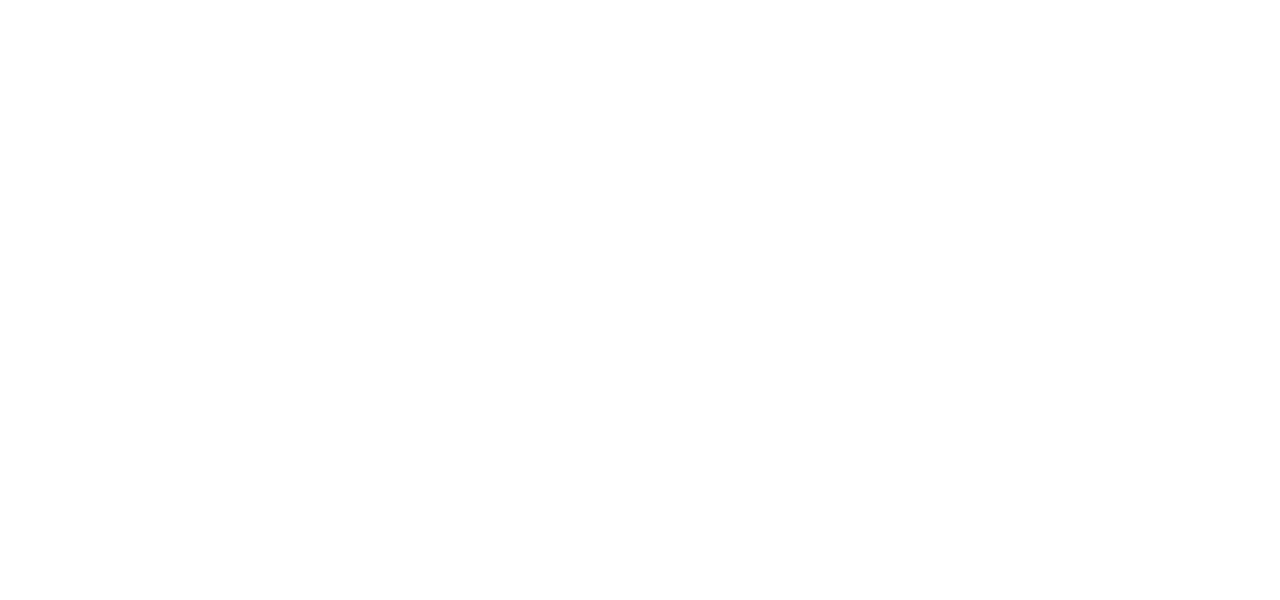
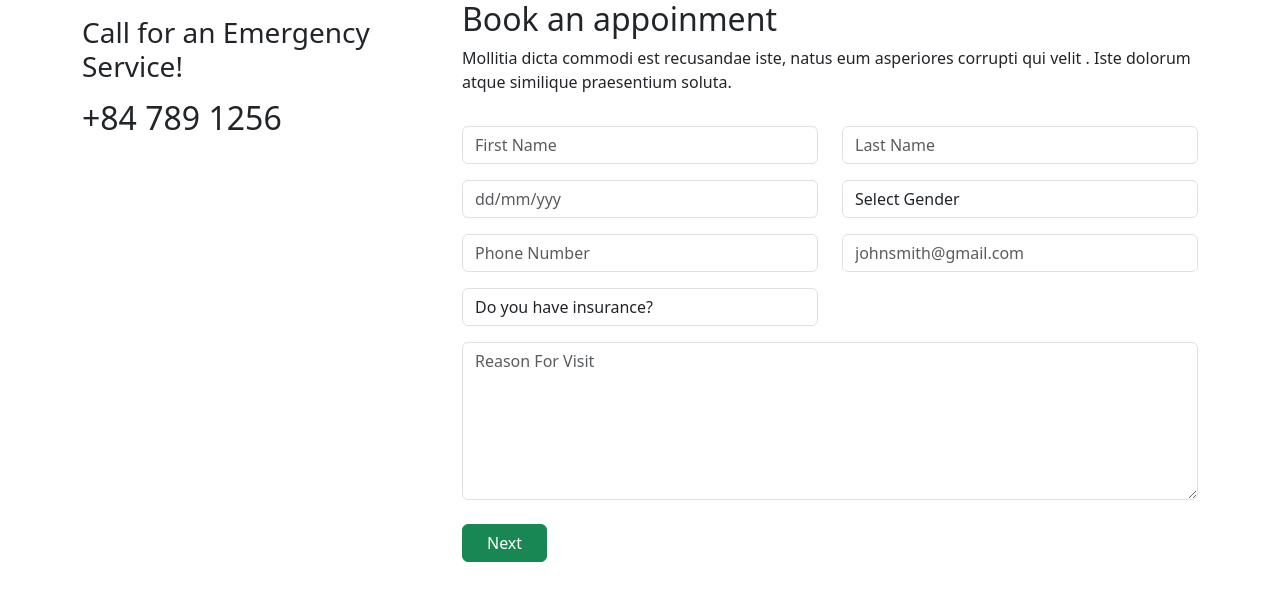
Before and after one commit to ParisaDarkhal/Urgent-Care-Checkin, a React (Create React App) app in the folder client/: page /bookAppointment in a window 1280 px wide. Before the commit this address had no page. Shown: the top 600 px of the page. Built offline with nearby package versions, Linux system fonts and the light colour scheme.

Commit message:
added routes to navigate from one form to another

```diff
--- a/client/src/App.js
+++ b/client/src/App.js
@@ -25,8 +25,8 @@ function App() {
       <Router>
         <div className="flex-column justify-flex-start min-100-vh">
           <Routes>
-            <Route path="/checkIn" element={<InfoForm />} />
-            <Route path="/checkIn/timeSlots" element={<TimeSlots />} />
+            <Route path="/bookAppointment" element={<InfoForm />} />
+            <Route path="/bookAppointment/timeSlots" element={<TimeSlots />} />
             <Route path="/confirmation" element={<AptConfirmation />} />
           </Routes>
         </div>
--- a/client/src/components/personalInfoForm/InfoForm.js
+++ b/client/src/components/personalInfoForm/InfoForm.js
@@ -36,7 +36,8 @@ const InfoForm = () => {
       const { data } = await addPatient({
         variables: { input: { ...formState } },
       });
-      navigate("/checkIn/timeSlots");
+
+      navigate("/bookAppointment/timeSlots");
     } catch (err) {
       console.error(err);
     }
```
